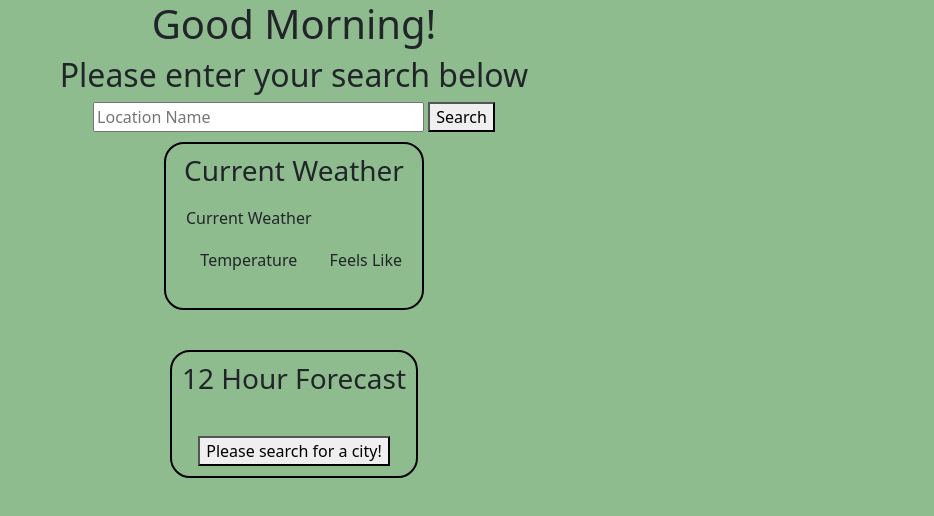
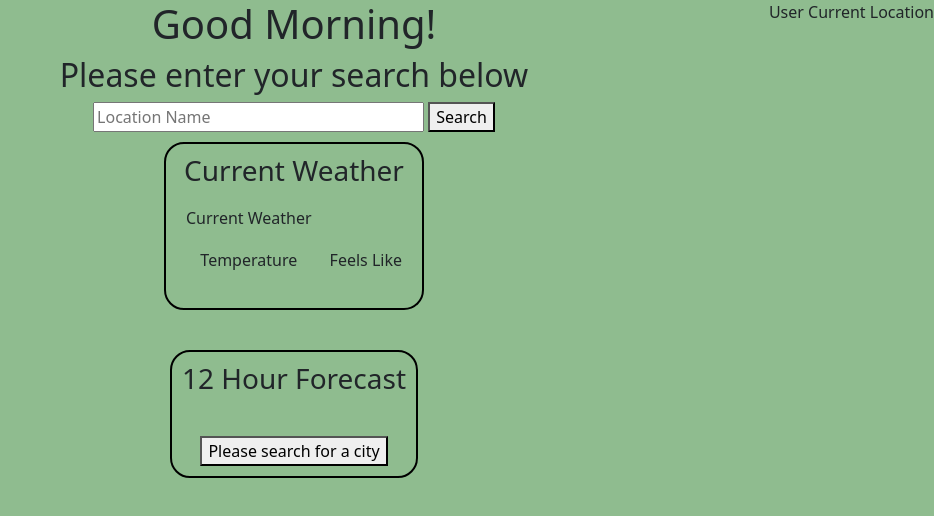
Before and after one commit to KT-man/GA_Project_WeatherApp, a plain HTML site: page index.html in a window 1280 px wide. Shown: the whole page, without its empty margins (346-1280 px from the left). Drawn offline with nearby package versions, Linux system fonts and the light colour scheme.

Commit message:
Update index.html

```diff
--- a/index.html
+++ b/index.html
@@ -23,7 +23,7 @@
   <body>
     <div class="container">
       <h1>Good Morning!</h1>
-
+      <div id="geolocation">User Current Location</div>
       <div class="main_weather">
         <h2 id="search_location">Please enter your search below</h2>
         <input
@@ -54,7 +54,7 @@
           <h3 id="query_type">12 Hour Forecast</h3>
           <table id="hour_forecast" class="table table-borderless"></table>
           <table id="day_forecast" class="table table-borderless"></table>
-          <button id="toggle_hour_day">Please search for a city!</button>
+          <button id="toggle_hour_day">Please search for a city</button>
         </div>
       </div>
     </div>
```
